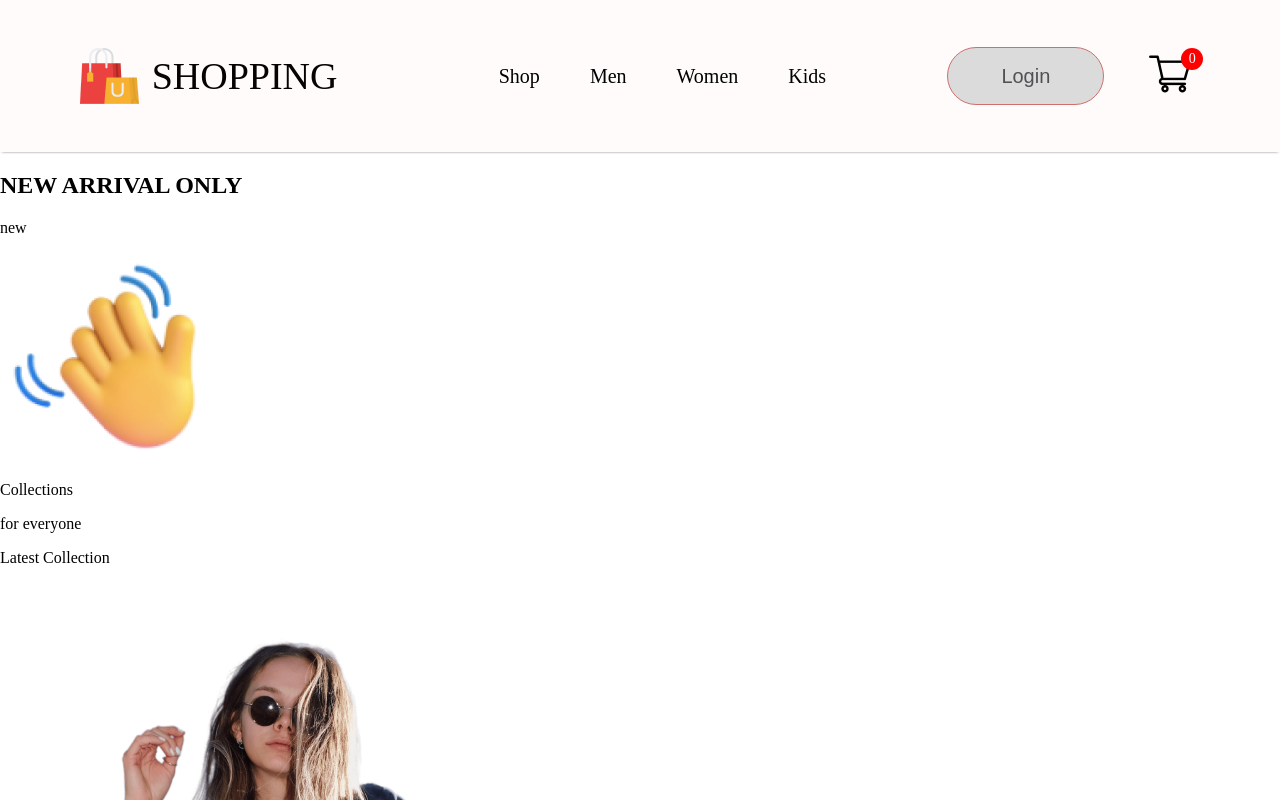
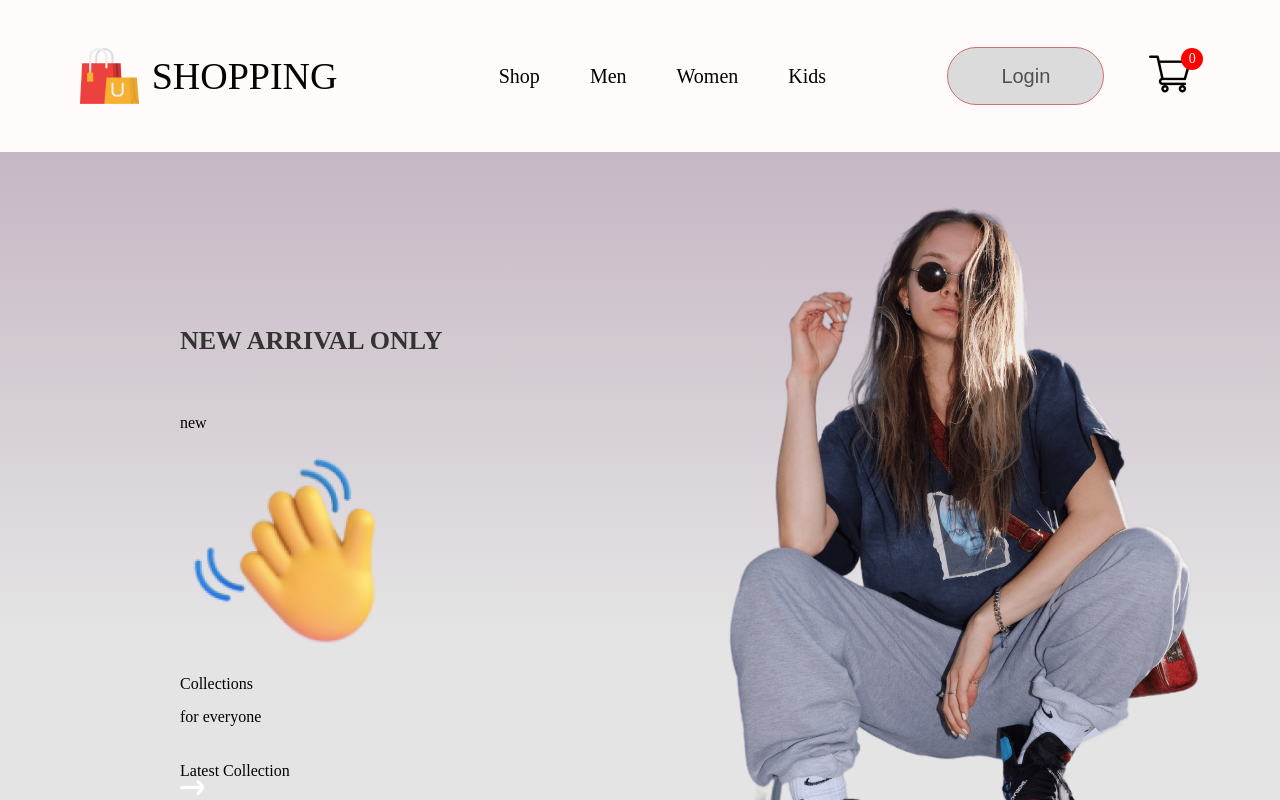
Before and after one commit to Diwash-Tharu/E-commerce-node, a React (Create React App) app in the folder forntend/: page / in a window 1280 px wide. Shown: the top 800 px of the page. Built offline with nearby package versions, Linux system fonts and the light colour scheme; a web font is replaced by a local one.

Commit message:
adding the css in the page

```diff
--- a/forntend/src/Components/Hero/Hero.css
+++ b/forntend/src/Components/Hero/Hero.css
@@ -0,0 +1,21 @@
+.hero{
+    height: 100vh;
+    background: linear-gradient(180deg, rgb(198, 183, 197), rgb(228, 228, 228) 60%);
+    display: flex;
+}
+
+.hero-left{
+    flex:1;
+    display:flex;
+    flex-direction:column;
+    justify-content: center;
+    gap: 20px;
+    padding-left:180px;
+    line-height: 1.1;
+}
+
+.hero-left h2{
+    font-size: 26px;
+    font-weight: 600;
+    color: #333;
+}
```
